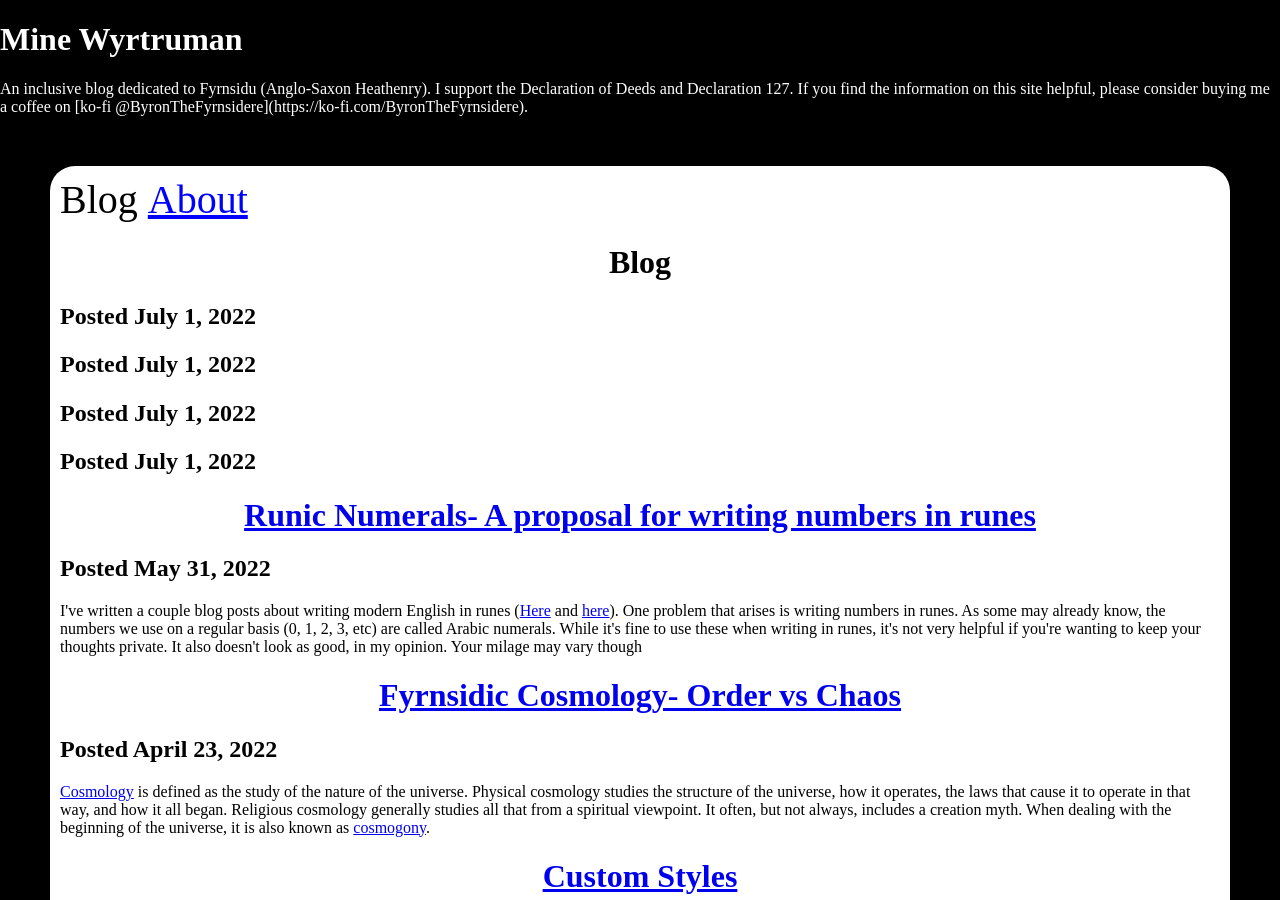
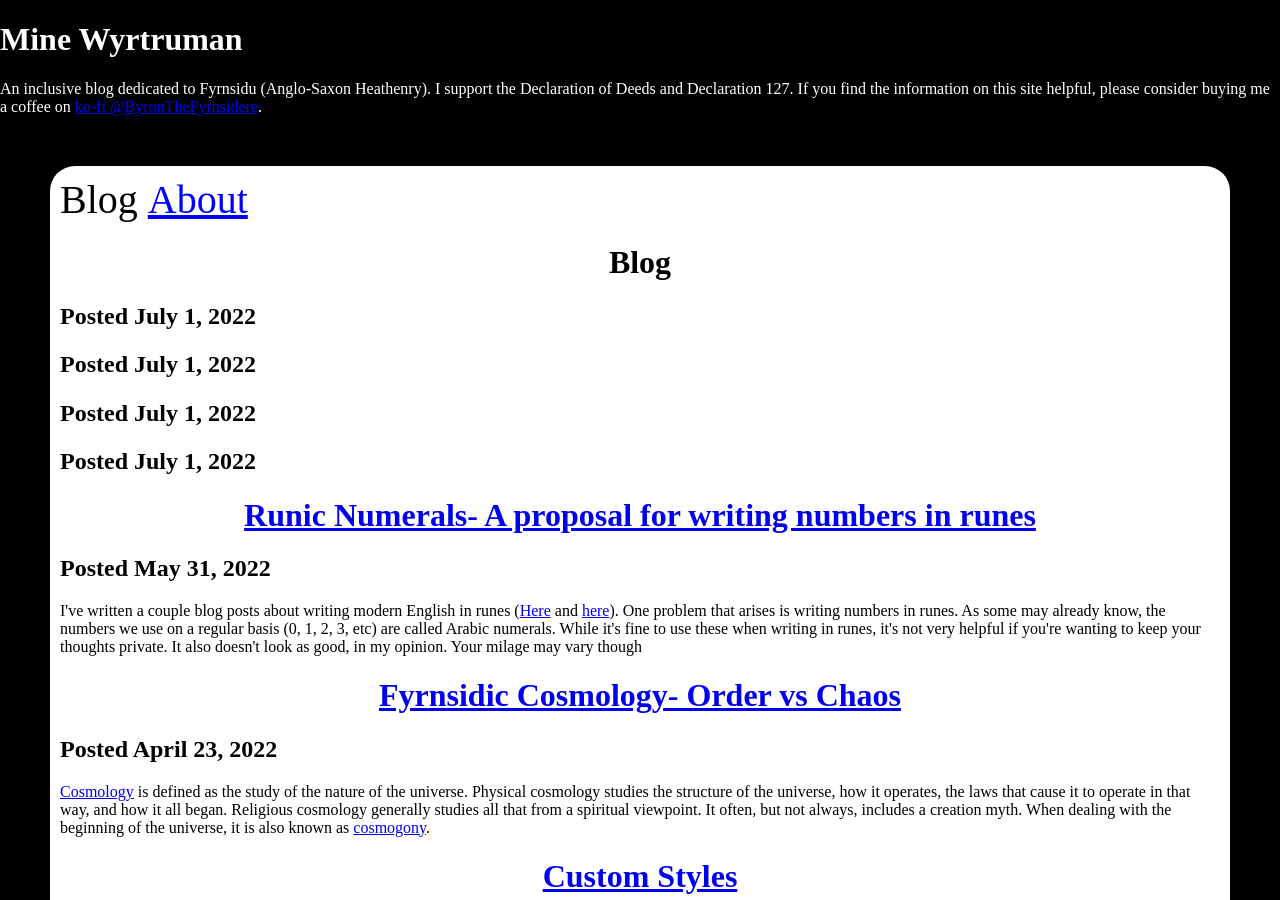
Before and after one commit to byronpendason/byronpendason.github.io, a Jekyll site: the page built from index.md, in a window 1280 px wide and 900 px high. Built offline with Jekyll 4.4.1, drawn with Linux system fonts in a browser that asks for light colours; our own code applies the rules of GitHub Pages for plain Markdown files; some of the changed lines change nothing that is shown.

Commit message:
Update _config.yml

```diff
--- a/_config.yml
+++ b/_config.yml
@@ -23,7 +23,7 @@
 description: >- # this means to ignore newlines until "baseurl:"
   An inclusive blog dedicated to Fyrnsidu (Anglo-Saxon Heathenry). I support the Declaration of Deeds and Declaration 127.
   If you find the information on this site helpful, please consider buying me a coffee on
-  [ko-fi @ByronTheFyrnsidere](https://ko-fi.com/ByronTheFyrnsidere).
+  <a href="https://ko-fi.com/ByronTheFyrnsidere">ko-fi @ByronTheFyrnsidere</a>.
 baseurl: "" # the subpath of your site, e.g. /blog
 url: "https://byronthefyrnsidere.github.io/" # the base hostname & protocol for your site, e.g. http://example.com
 twitter_username: byronfyrnsidere
```
